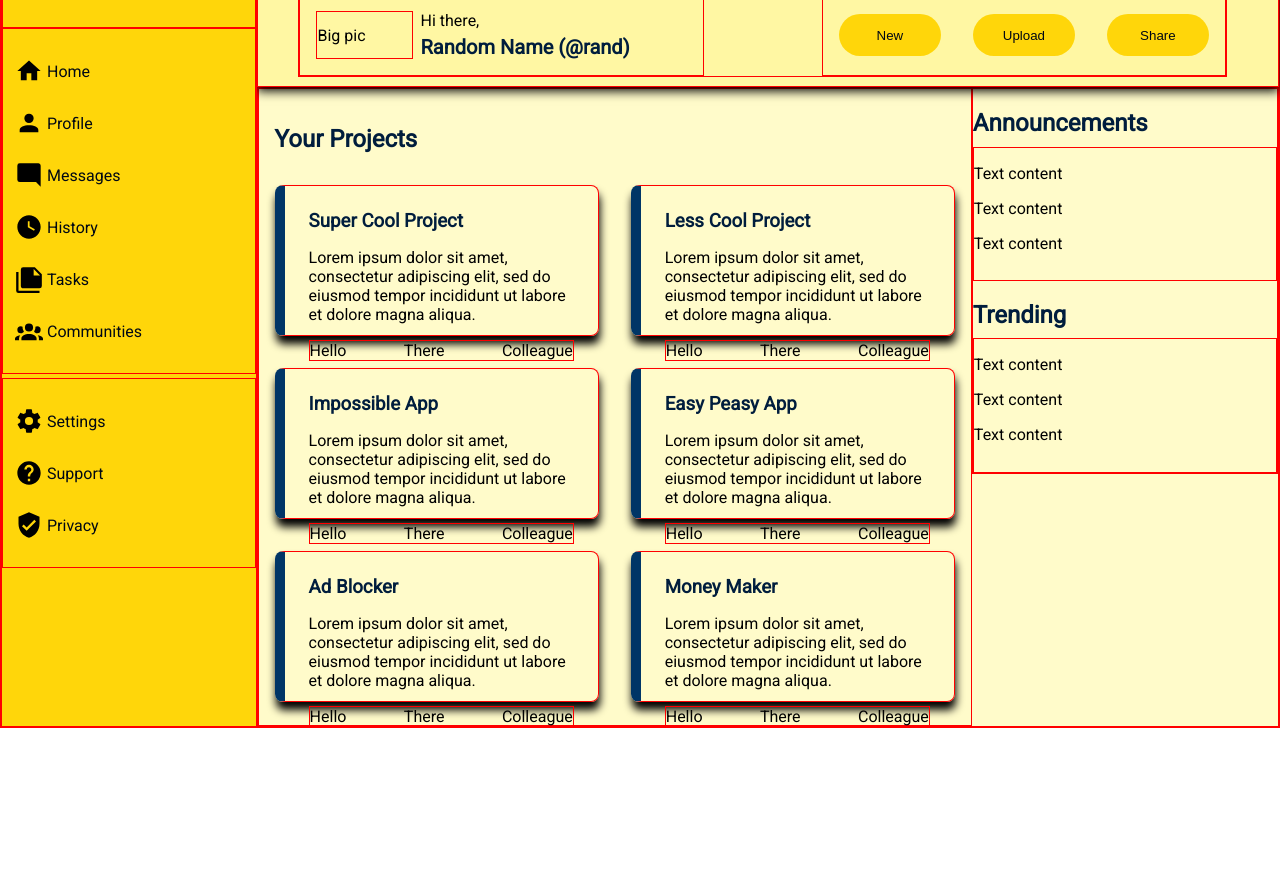
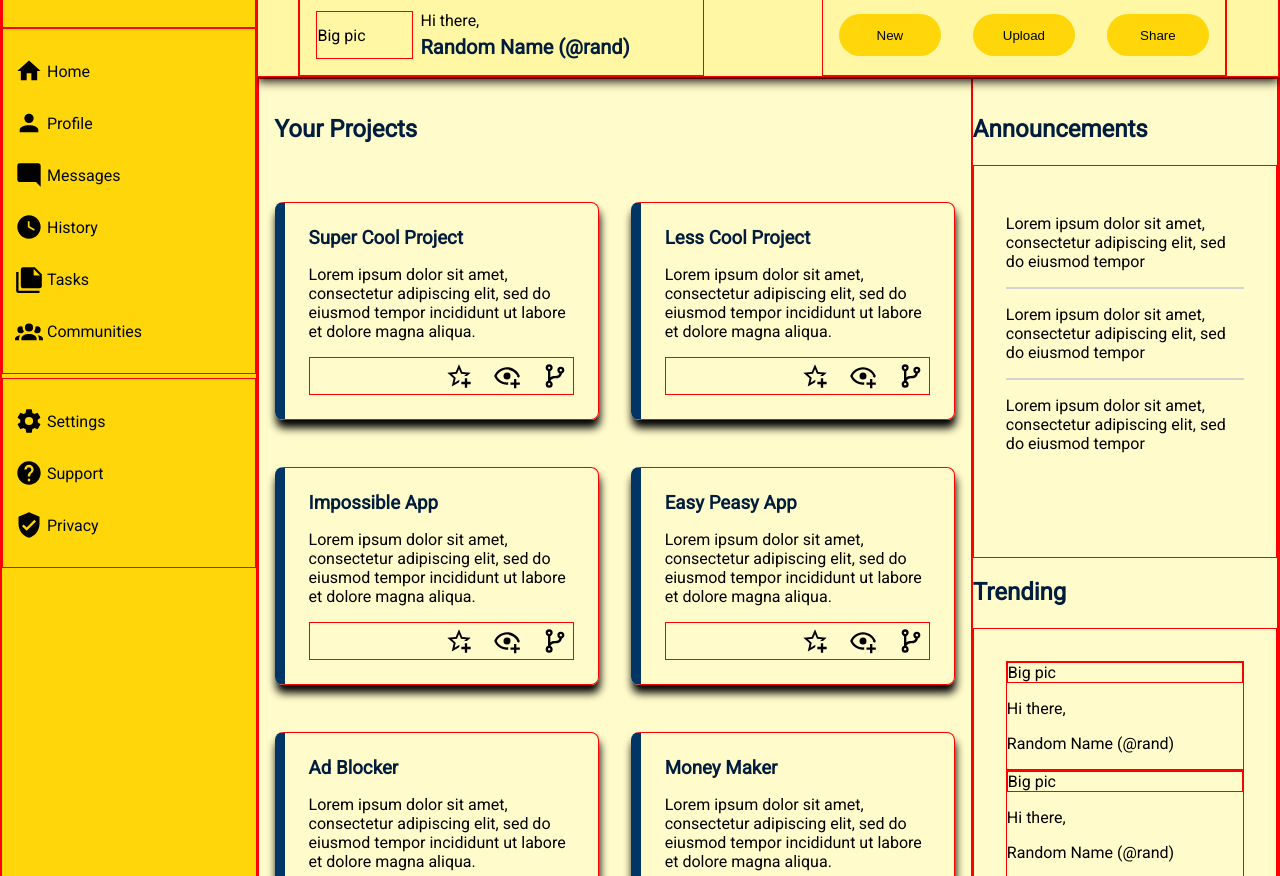
Before and after one commit to Gsutna19/dashboard, a plain HTML site: page index.html in a window 1280 px wide. Shown: the part 74-950 px from the top of the page. Before the commit the page ends 802 px from the top, so only its background shows below. Drawn offline with Linux system fonts and the light colour scheme.

Commit message:
Fix height

```diff
--- a/css/style.css
+++ b/css/style.css
@@ -2,7 +2,7 @@
 
 body {
     margin: 0;
-    height: 100vh;
+    /* height: 100vh; */
     font-family: 'Roboto', Arial, Helvetica, sans-serif;
     /* background-color: aqua; */
 }
@@ -10,14 +10,15 @@ body {
 .container {
     display: grid;
     grid-template-columns: minmax(20%, 0.5fr) 80%;
-    grid-template-rows: 1fr 80%;
-    height: 100%;
+    grid-template-rows: 150px 900px;
+    height: fit-content;
     /* gap: 8px; */
 }
 /* header */
 .header {
     background-color: rgb(255, 247, 163);
     z-index: 1;
+    /* height: fit-content; */
     box-shadow: 0px 4px 10px;
     grid-row:1/2;
     grid-column: 2/3;
@@ -44,7 +45,7 @@ img {
 
 .searchbar {
     margin-left: 18px;
-    width: 30rem;
+    width: min(30rem);
     height: 1rem;
     border-radius: 32px;
     padding: 16px;
@@ -199,6 +200,16 @@ ul {
     border-radius: 8px;
     box-shadow: 1px 8px 8px;
     padding: 24px;
+    height: fit-content;
+}
+
+.icon {
+    display: flex;
+    justify-content: right;
+}
+
+.icon > img {
+    margin-left: 16px;
 }
 
 h1, h2, .name, h3 {
@@ -242,12 +253,42 @@ h3 {
 
 .side {
     display: grid;
-    height: 100%;
-    grid-template-rows: 15% 1fr 15% 1fr;
+    height: fit-content;
+    grid-template-rows: 70px 1fr 70px 1fr;
+    padding-top: 16px;
 }
 
-.announce {
+#above {
+    grid-row: 2/3;
+}
+
+#below {
+    grid-row: 4/5;
+}
+
+.big-card {
+    padding: 32px;
+}
+
+.big-card > p {
+    margin: 0;
+    padding: 16px 0 16px 0;
+}
+
+.bot-border {
+    border-bottom: 2px solid lightgrey;
+}
+
+#announce {
     grid-row: 1/2;
+}
+
+#trend {
+    grid-row: 3/4;
+}
+
+#announce, #trend {
+    margin-bottom: 0;
 }
 
 
--- a/index.html
+++ b/index.html
@@ -63,70 +63,82 @@
                 <div class="card occident" id="super">
                     <h3>Super Cool Project</h3>
                     <p>Lorem ipsum dolor sit amet, consectetur adipiscing elit, sed do eiusmod tempor incididunt ut labore et dolore magna aliqua.</p>
-                    <div class="right bot">
-                        <p>Hello</p>
-                        <p>There</p>
-                        <p>Colleague</p>
+                    <div class="icon">
+                        <img src="images/star.svg"/>
+                        <img src="images/eye.svg"/>
+                        <img src="images/branch.svg"/>
                     </div>
                 </div>
                 <div class="card occident" id="impossible">
                     <h3>Impossible App</h3>
                     <p>Lorem ipsum dolor sit amet, consectetur adipiscing elit, sed do eiusmod tempor incididunt ut labore et dolore magna aliqua.</p>
-                    <div class="right bot">
-                        <p>Hello</p>
-                        <p>There</p>
-                        <p>Colleague</p>
+                    <div class="icon">
+                        <img src="images/star.svg"/>
+                        <img src="images/eye.svg"/>
+                        <img src="images/branch.svg"/>
                     </div>
                 </div>
                 <div class="card occident" id="blocker">
                     <h3>Ad Blocker</h3>
                     <p>Lorem ipsum dolor sit amet, consectetur adipiscing elit, sed do eiusmod tempor incididunt ut labore et dolore magna aliqua.</p>
-                    <div class="right bot">
-                        <p>Hello</p>
-                        <p>There</p>
-                        <p>Colleague</p>
+                    <div class="icon">
+                        <img src="images/star.svg"/>
+                        <img src="images/eye.svg"/>
+                        <img src="images/branch.svg"/>
                     </div>
                 </div>
                 <div class="card orient" id="less">
                     <h3>Less Cool Project</h3>
                     <p>Lorem ipsum dolor sit amet, consectetur adipiscing elit, sed do eiusmod tempor incididunt ut labore et dolore magna aliqua.</p>
-                    <div class="right bot">
-                        <p>Hello</p>
-                        <p>There</p>
-                        <p>Colleague</p>
+                    <div class="icon">
+                        <img src="images/star.svg"/>
+                        <img src="images/eye.svg"/>
+                        <img src="images/branch.svg"/>
                     </div>
                 </div>
                 <div class="card orient" id="easy">
                     <h3>Easy Peasy App</h3>
                     <p>Lorem ipsum dolor sit amet, consectetur adipiscing elit, sed do eiusmod tempor incididunt ut labore et dolore magna aliqua.</p>
-                    <div class="right bot">
-                        <p>Hello</p>
-                        <p>There</p>
-                        <p>Colleague</p>
+                    <div class="icon">
+                        <img src="images/star.svg"/>
+                        <img src="images/eye.svg"/>
+                        <img src="images/branch.svg"/>
                     </div>
                 </div>
                 <div class="card orient" id="money">
                     <h3>Money Maker</h3>
                     <p>Lorem ipsum dolor sit amet, consectetur adipiscing elit, sed do eiusmod tempor incididunt ut labore et dolore magna aliqua.</p>
-                    <div class="right bot">
-                        <p>Hello</p>
-                        <p>There</p>
-                        <p>Colleague</p>
+                    <div class="icon">
+                        <img src="images/star.svg"/>
+                        <img src="images/eye.svg"/>
+                        <img src="images/branch.svg"/>
                     </div>
                 </div>
             </div>
             <div class="side">
                 <h2 id="announce">Announcements</h2>
                 <div class="big-card" id="above">
-                    <p>Text content</p>
-                    <p>Text content</p>
-                    <p>Text content</p>
+                    <p class="bot-border">Lorem ipsum dolor sit amet, consectetur adipiscing elit, sed do eiusmod tempor</p>
+                    <p class="bot-border">Lorem ipsum dolor sit amet, consectetur adipiscing elit, sed do eiusmod tempor</p>
+                    <p>Lorem ipsum dolor sit amet, consectetur adipiscing elit, sed do eiusmod tempor</p>
                 </div>
                 <h2 id="trend">Trending</h2>
                 <div class="big-card" id="below">
-                    <p>Text content</p>
-                    <p>Text content</p>
-                    <p>Text content</p>
+                    <div>
+                        <div >Big pic</div>
+                        <p>Hi there,</p>
+                        <p>Random Name (@rand)</p>
+                    </div>
+                    <div >
+                        <div >Big pic</div>
+                        <p>Hi there,</p>
+                        <p>Random Name (@rand)</p>
+                    </div>
+                    <div >
+                        <div >Big pic</div>
+                        <p>Hi there,</p>
+                        <p>Random Name (@rand)</p>
+                    </div>
                 </div>
             </div>
 
```
